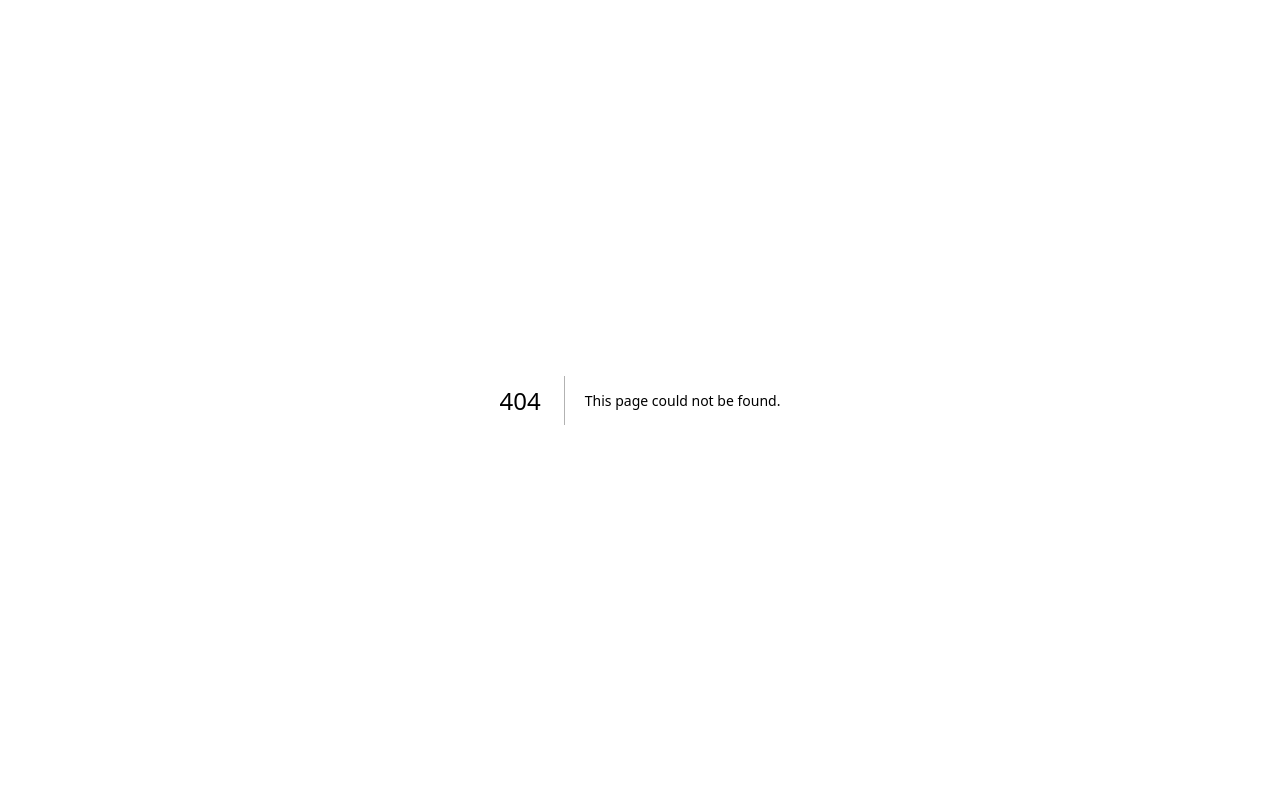
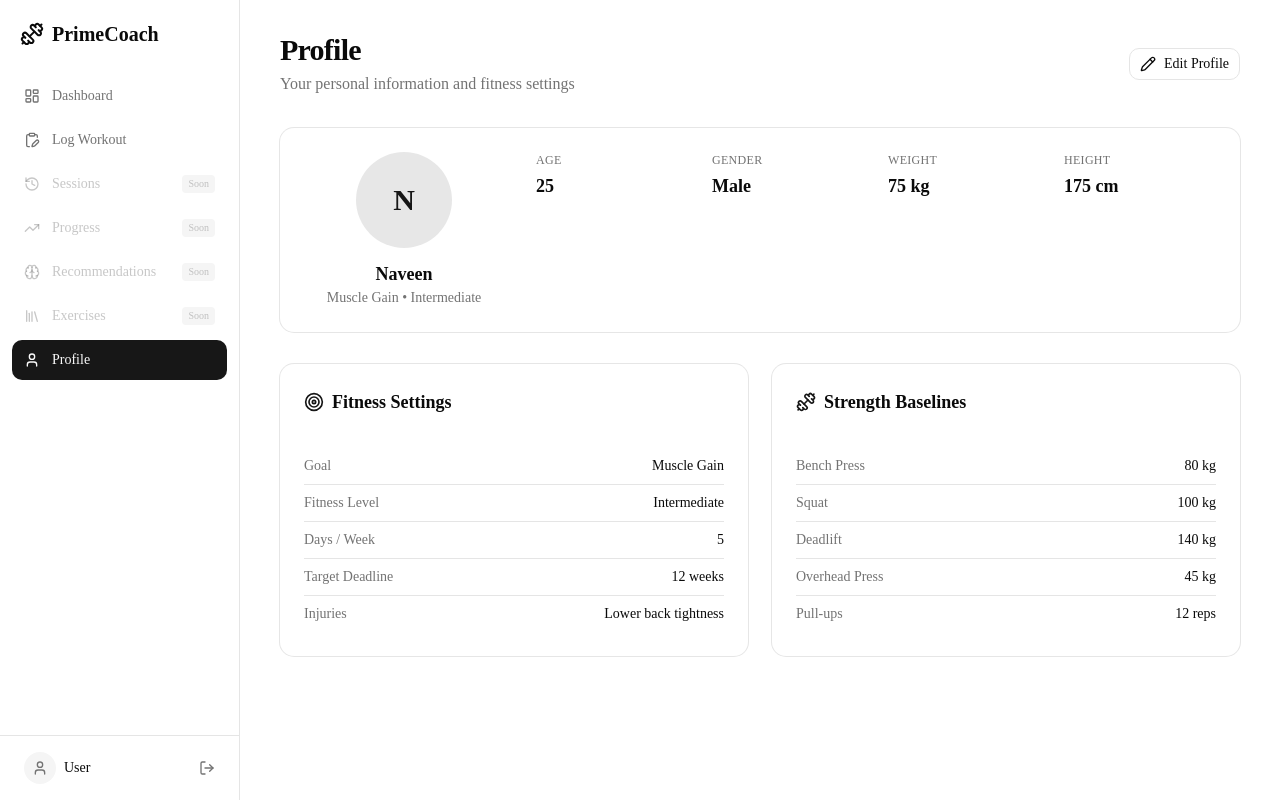
Before and after one commit to Naveen-khanchi/primecoach, a Next.js app in the folder frontend/: page /profile in a window 1280 px wide. Before the commit this address had no page. Built offline with nearby package versions, Linux system fonts and the light colour scheme.

Commit message:
added profile pages

```diff
--- /dev/null
+++ b/frontend/src/app/(main)/profile/page.tsx
@@ -0,0 +1,129 @@
+"use client";
+
+import { Card } from "@/components/ui/card";
+import { Button } from "@/components/ui/button";
+import {
+  User,
+  Dumbbell,
+  Target,
+  Pencil,
+} from "lucide-react";
+
+const dummyUser = {
+  name: "Naveen",
+  age: 25,
+  gender: "Male",
+  weight_kg: 75,
+  height_cm: 175,
+  fitness_level: "Intermediate",
+  goal: "Muscle Gain",
+  days_available: 5,
+  target_deadline: "12 weeks",
+  injuries: "Lower back tightness",
+  bench_press_kg: 80,
+  squat_kg: 100,
+  deadlift_kg: 140,
+  overhead_press_kg: 45,
+  pull_ups_max_reps: 12,
+};
+
+function InfoRow({ label, value }: { label: string; value: string | number }) {
+  return (
+    <div className="flex justify-between py-2">
+      <span className="text-sm text-muted-foreground">{label}</span>
+      <span className="text-sm font-medium">{value}</span>
+    </div>
+  );
+}
+
+export default function ProfilePage() {
+  return (
+    <div className="space-y-8">
+      {/* Header */}
+      <div className="flex items-center justify-between">
+        <div>
+          <h1 className="text-3xl font-bold tracking-tight">Profile</h1>
+          <p className="text-muted-foreground mt-1">
+            Your personal information and fitness settings
+          </p>
+        </div>
+        <Button variant="outline" className="gap-2">
+          <Pencil className="size-4" /> Edit Profile
+        </Button>
+      </div>
+
+      {/* Personal Info */}
+      <Card className="p-6">
+        <div className="flex flex-col md:flex-row gap-8">
+          {/* Left — Avatar + Name */}
+          <div className="flex flex-col items-center gap-3 md:min-w-[200px]">
+            <div className="size-24 rounded-full bg-primary/10 flex items-center justify-center">
+              <span className="text-3xl font-bold text-primary">
+                {dummyUser.name.charAt(0)}
+              </span>
+            </div>
+            <div className="text-center">
+              <p className="text-lg font-semibold">{dummyUser.name}</p>
+              <p className="text-sm text-muted-foreground">
+                {dummyUser.goal} &bull; {dummyUser.fitness_level}
+              </p>
+            </div>
+          </div>
+
+          {/* Right — Details Grid */}
+          <div className="flex-1 grid grid-cols-2 md:grid-cols-4 gap-6">
+            <div className="flex flex-col gap-1">
+              <span className="text-xs text-muted-foreground uppercase tracking-wide">Age</span>
+              <span className="text-lg font-semibold">{dummyUser.age}</span>
+            </div>
+            <div className="flex flex-col gap-1">
+              <span className="text-xs text-muted-foreground uppercase tracking-wide">Gender</span>
+              <span className="text-lg font-semibold">{dummyUser.gender}</span>
+            </div>
+            <div className="flex flex-col gap-1">
+              <span className="text-xs text-muted-foreground uppercase tracking-wide">Weight</span>
+              <span className="text-lg font-semibold">{dummyUser.weight_kg} kg</span>
+            </div>
+            <div className="flex flex-col gap-1">
+              <span className="text-xs text-muted-foreground uppercase tracking-wide">Height</span>
+              <span className="text-lg font-semibold">{dummyUser.height_cm} cm</span>
+            </div>
+          </div>
+        </div>
+      </Card>
+
+      {/* Fitness Settings + Strength Baselines */}
+      <div className="grid grid-cols-1 md:grid-cols-2 gap-6">
+        <Card className="p-6">
+          <div className="flex items-center gap-2 mb-4">
+            <Target className="size-5 text-primary" />
+            <h2 className="text-lg font-semibold">Fitness Settings</h2>
+          </div>
+
+          <div className="divide-y">
+            <InfoRow label="Goal" value={dummyUser.goal} />
+            <InfoRow label="Fitness Level" value={dummyUser.fitness_level} />
+            <InfoRow label="Days / Week" value={dummyUser.days_available} />
+            <InfoRow label="Target Deadline" value={dummyUser.target_deadline} />
+            <InfoRow label="Injuries" value={dummyUser.injuries} />
+          </div>
+        </Card>
+
+        <Card className="p-6">
+          <div className="flex items-center gap-2 mb-4">
+            <Dumbbell className="size-5 text-primary" />
+            <h2 className="text-lg font-semibold">Strength Baselines</h2>
+          </div>
+
+          <div className="divide-y">
+            <InfoRow label="Bench Press" value={`${dummyUser.bench_press_kg} kg`} />
+            <InfoRow label="Squat" value={`${dummyUser.squat_kg} kg`} />
+            <InfoRow label="Deadlift" value={`${dummyUser.deadlift_kg} kg`} />
+            <InfoRow label="Overhead Press" value={`${dummyUser.overhead_press_kg} kg`} />
+            <InfoRow label="Pull-ups" value={`${dummyUser.pull_ups_max_reps} reps`} />
+          </div>
+        </Card>
+      </div>
+    </div>
+  );
+}
--- a/frontend/src/components/layout/sidebar.tsx
+++ b/frontend/src/components/layout/sidebar.tsx
@@ -18,13 +18,13 @@ import {
 import { useState } from "react";
 
 const navItems = [
-  { href: "/dashboard", label: "Dashboard", icon: LayoutDashboard },
-  { href: "/workout/log", label: "Log Workout", icon: ClipboardPen },
-  { href: "/workout/history", label: "Sessions", icon: History },
-  { href: "/progress", label: "Progress", icon: TrendingUp },
-  { href: "/recommendations/next-session", label: "Recommendations", icon: Brain },
-  { href: "/exercises", label: "Exercises", icon: Library },
-  { href: "/profile", label: "Profile", icon: User },
+  { href: "/dashboard", label: "Dashboard", icon: LayoutDashboard, disabled: false },
+  { href: "/workout/log", label: "Log Workout", icon: ClipboardPen, disabled: false },
+  { href: "/workout/history", label: "Sessions", icon: History, disabled: true },
+  { href: "/progress", label: "Progress", icon: TrendingUp, disabled: true },
+  { href: "/recommendations/next-session", label: "Recommendations", icon: Brain, disabled: true },
+  { href: "/exercises", label: "Exercises", icon: Library, disabled: true },
+  { href: "/profile", label: "Profile", icon: User, disabled: false },
 ];
 
 export default function Sidebar() {
@@ -71,6 +71,19 @@ export default function Sidebar() {
           <ul className="flex flex-col gap-1">
             {navItems.map((item) => {
               const active = pathname === item.href || pathname.startsWith(item.href + "/");
+
+              if (item.disabled) {
+                return (
+                  <li key={item.href}>
+                    <span className="flex items-center gap-3 px-3 py-2.5 rounded-lg text-sm font-medium text-muted-foreground/40 cursor-not-allowed">
+                      <item.icon className="size-4" />
+                      {item.label}
+                      <span className="ml-auto text-[10px] bg-muted px-1.5 py-0.5 rounded">Soon</span>
+                    </span>
+                  </li>
+                );
+              }
+
               return (
                 <li key={item.href}>
                   <Link
```
